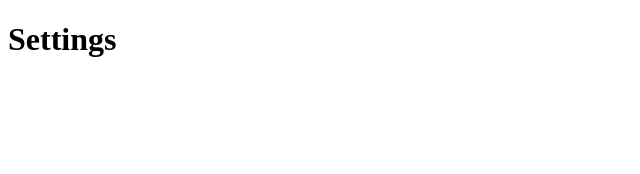
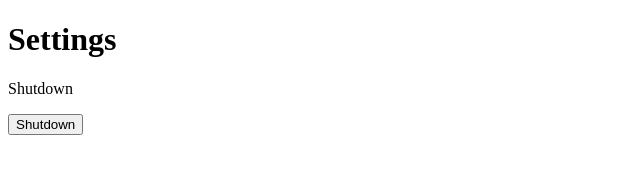
Before and after one commit to NathanMcMillan54/FOMOSv1-Yellow, an Electron app: page htmlUi/settings.html in a window 1280 px wide. Shown: the whole page, without its empty margins (0-640 px from the left). Drawn offline with Linux system fonts and the light colour scheme.

Commit message:
Shutdown now works.

```diff
--- a/htmlUi/settings.html
+++ b/htmlUi/settings.html
@@ -3,10 +3,15 @@
 <head>
     <meta charset="UTF-8">
     <title>Settings</title>
+    <script src="../osJavaScript/settingsOs.js"></script>
 </head>
 <body>
 
 <h1>Settings</h1>
 
+<p>Shutdown</p>
+<button type="button" onclick="shutdown()">Shutdown</button>
+<p id="shutdown"></p>
+
 </body>
 </html>
--- /dev/null
+++ b/osJavaScript/settingsOs.js
@@ -0,0 +1,11 @@
+var exec = require('child_process').exec;
+
+function shutdown() {
+    var shutdown = exec('sh osShellScripts/shutdown.sh', (err, stdout, stderr) => {
+        if (err) {
+            console.log(`exec error: ${err}`);
+            return;
+        }
+        document.getElementById("shutdown").innerHTML = `${stdout}`
+    })
+}
```
Also changed, not shown: 1 other file.
